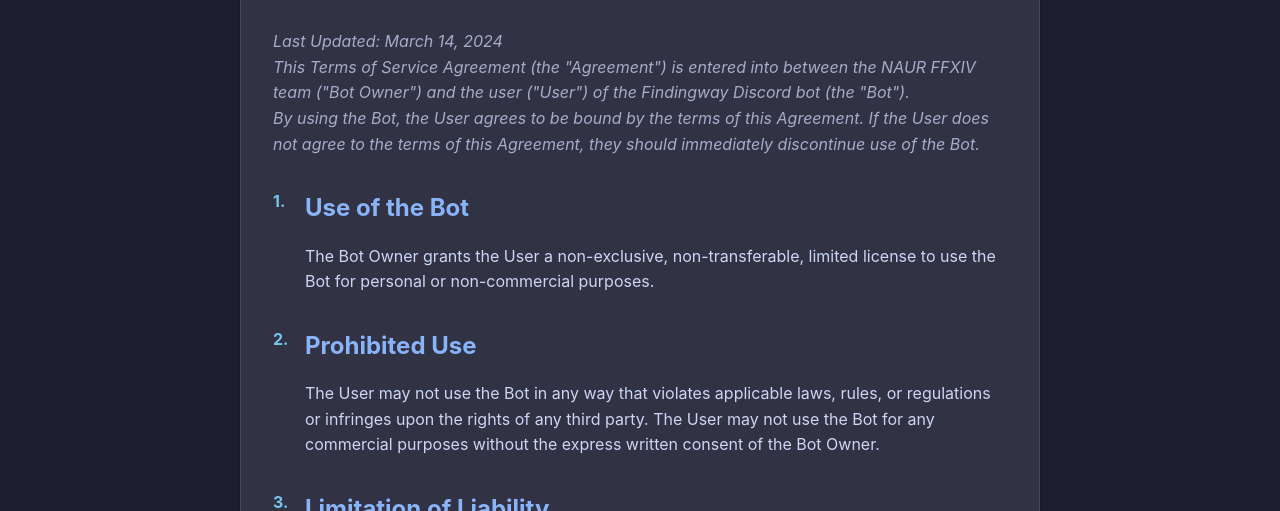
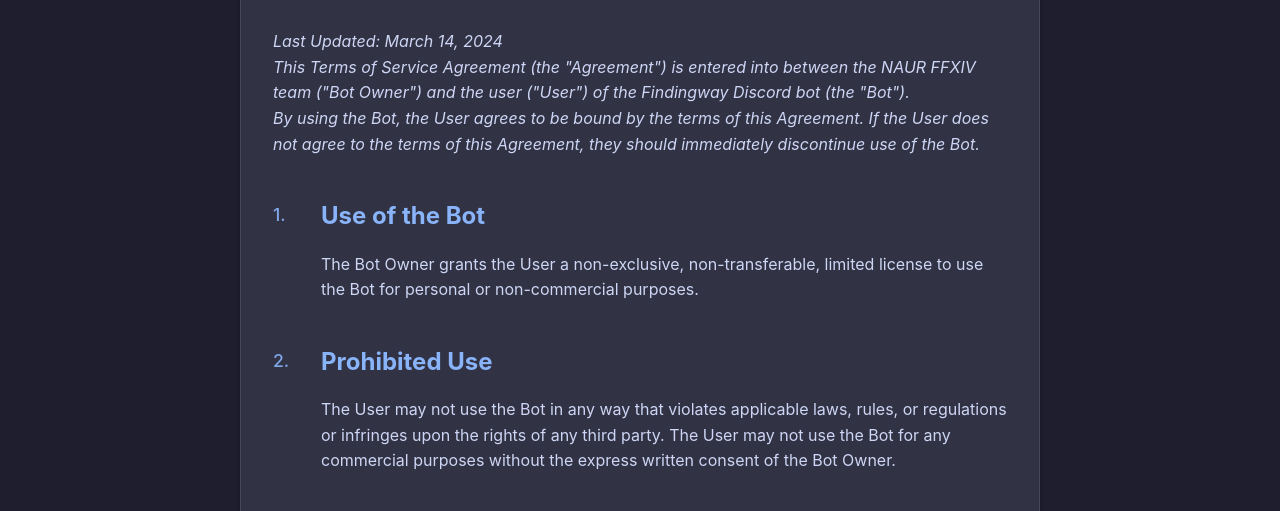
Before and after one commit to naurffxiv/findingway-io, a plain HTML site: page terms.html in a window 1280 px wide. Shown: the part 231-742 px from the top of the page. Drawn offline with Linux system fonts and the light colour scheme.

Commit message:
Make numbering a bit better

```diff
--- a/css/styles.css
+++ b/css/styles.css
@@ -181,7 +181,7 @@
 
 .legal-document h2 {
     color: var(--ctp-blue);
-    margin: 2rem 0 1rem;
+    margin: 0 0 1rem;
     font-size: 1.5rem;
 }
 
@@ -198,12 +198,13 @@
 .legal-document ol {
     counter-reset: item;
     padding-left: 0;
+    list-style: none;
 }
 
 .legal-document ol > li {
     display: block;
-    margin: 1.5rem 0;
-    padding-left: 2rem;
+    margin: 2.5rem 0;
+    padding-left: 3rem;
     position: relative;
 }
 
@@ -212,8 +213,16 @@
     counter-increment: item;
     position: absolute;
     left: 0;
-    color: var(--ctp-sapphire);
-    font-weight: bold;
+    color: var(--ctp-blue);
+    font-size: 1.1rem;
+    font-weight: 500;
+    opacity: 0.9;
+    top: 0.25rem;
+}
+
+.legal-document p {
+    color: var(--ctp-text);
+    line-height: 1.6;
 }
 
 .legal-document .signature {
```
Also changed, not shown: 1 other file.
